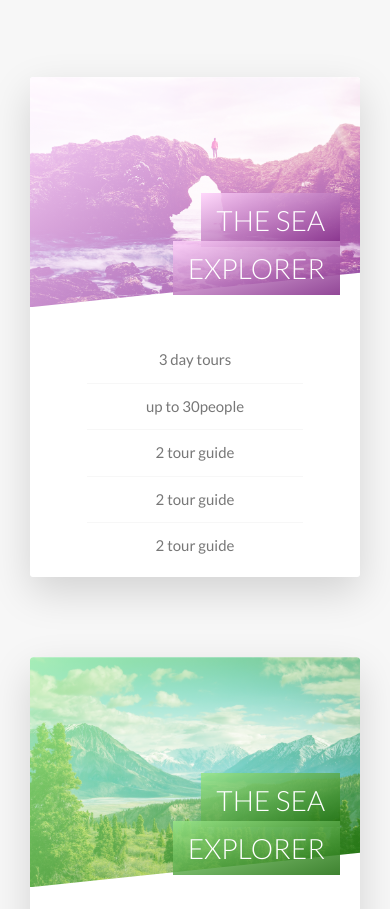
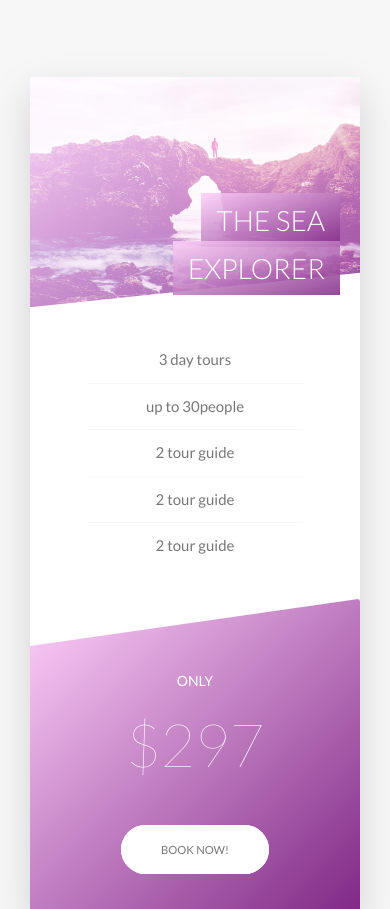
Before and after one commit to AranBeitia/portfolio, a website: page index.html in a window 390 px wide. Shown: the part 2860-3769 px from the top of the page. Drawn offline with Linux system fonts and the light colour scheme.

Commit message:
media queries

```diff
--- a/sass/components/_card.scss
+++ b/sass/components/_card.scss
@@ -171,4 +171,49 @@
     font-size: 6rem;
     font-weight: 100;
   }
+
+  @include is-mobile {
+    height: auto;
+    border-radius: 3px;
+    background-color: $color-white;
+    box-shadow: 0 1.5rem 4rem rgba($color-black, .15);
+
+  &__side {
+    position: relative;
+    height: auto;
+    box-shadow: none;
+
+    &--back {
+      transform: rotateY(0);
+      clip-path: polygon(0 15%, 100% 0, 100% 100%, 0 100%);
+    }
+  }
+
+  &:hover &__side--front {
+    transform: rotateY(0);
+  }
+
+  //FRONT SIDE STYLING
+  &__cta {
+    position: relative;
+    top: 0;
+    left:0;
+    transform: translate(0);
+    padding: 7rem 4rem 4rem;
+  }
+
+  &__price-box {
+    margin-bottom: 3rem;
+  }
+
+  &__price-only {
+    font-size: 1.4rem;
+    text-transform: uppercase;
+  }
+
+  &__price-value {
+    font-size: 6rem;
+    font-weight: 100;
+  }
+  }
 }
--- a/sass/pages/_home.scss
+++ b/sass/pages/_home.scss
@@ -74,8 +74,23 @@
   border-radius: 3px;
   box-shadow: 0 1.5rem 4rem rgba($color-black, .2);
 
+  @include is-mobile {
+    background-image: linear-gradient(
+      105deg,
+      rgba($color-white, .9) 0%,
+      rgba($color-white, .9) 65%,
+      transparent 65%
+    ),
+    url(../img/hero2.jpg);
+    background-size: cover;
+  }
+
   &__form {
     width: 50%;
     padding: 6rem;
+
+    @include is-mobile {
+      width: 65%;
+    }
   }
 }
```
Also changed, not shown: css/style.css.
